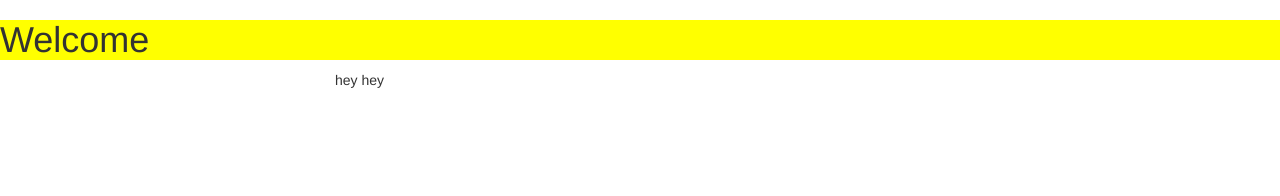
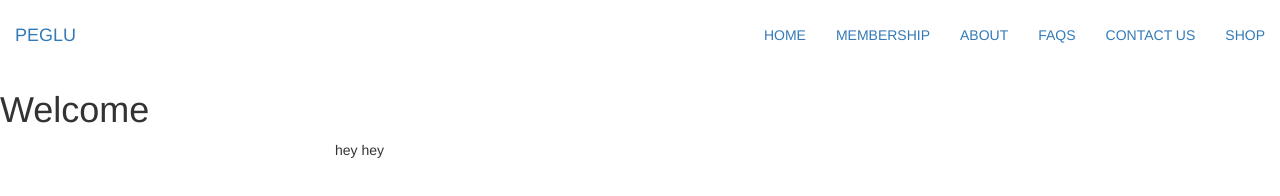
Before and after one commit to mraballard/peglu-ui, a website: page public/index.html in a window 1280 px wide. Drawn offline with nearby package versions, Linux system fonts and the light colour scheme; some packages are replaced by stand-ins of ours.

Commit message:
added navbar, items vertically centered

```diff
--- a/public/css/main.css
+++ b/public/css/main.css
@@ -1,3 +1,15 @@
 .yellow {
   background-color: yellow;
 }
+#main-nav {
+  height: 70px;
+}
+
+.vertical-center {
+  padding: 0;
+  position: relative;
+  top: 50%;
+  -webkit-transform: translateY(-50%);
+  -ms-transform: translateY(-50%);
+  transform: translateY(-50%);
+}
--- a/public/index.html
+++ b/public/index.html
@@ -22,6 +22,30 @@
   </head>
   <body ng-controller="mainController as main">
 
+    <nav id="main-nav" class="navbar navbar-static-top">
+      <div class="container-fluid vertical-center">
+        <div class="navbar-header">
+          <button type="button" class="navbar-toggle" data-toggle="collapse" data-target=".navbar-collapse">
+            <span class="sr-only">Toggle navigation</span>
+            <span class="icon-bar"></span>
+            <span class="icon-bar"></span>
+            <span class="icon-bar"></span>
+          </button>
+          <a class="navbar-brand" href="#">PEGLU</a>
+        </div>
+        <div class="navbar-collapse collapse">
+          <ul class="nav navbar-nav navbar-right">
+            <li class="active"><a href="#">HOME</a></li>
+            <li class=""><a href="#">MEMBERSHIP</a></li>
+            <li class=""><a href="#">ABOUT</a></li>
+            <li class=""><a href="#">FAQS</a></li>
+            <li class=""><a href="#">CONTACT US</a></li>
+            <li class=""><a href="#">SHOP</a></li>
+          </ul>
+        </div>
+      </div>
+    </nav>
+
     <ui-view></ui-view>
 
   </body>
--- a/public/partials/_welcome.html
+++ b/public/partials/_welcome.html
@@ -1,5 +1,5 @@
-<h1 class="yellow">Welcome</h1>
+<h1 class=>Welcome</h1>
 
-<div id="yellow" class="col-md-4 col-md-offset-3">
+<div id="" class="col-md-4 col-md-offset-3">
   hey hey
 </div>
```
